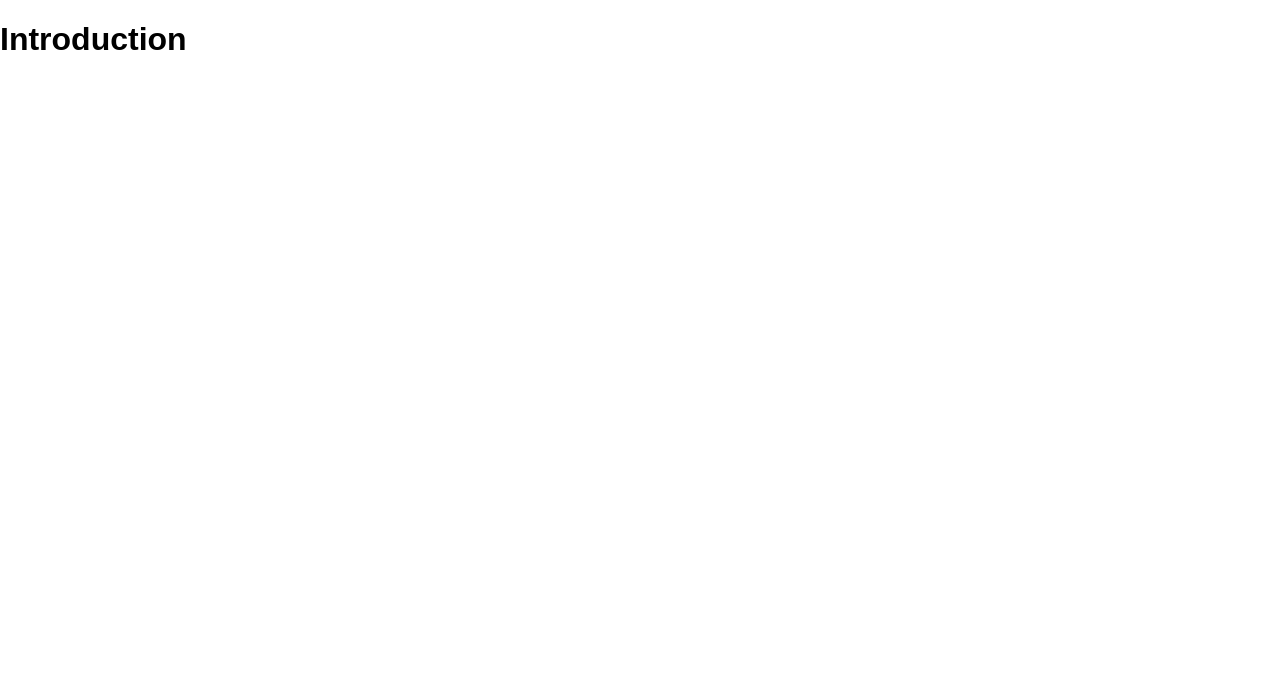
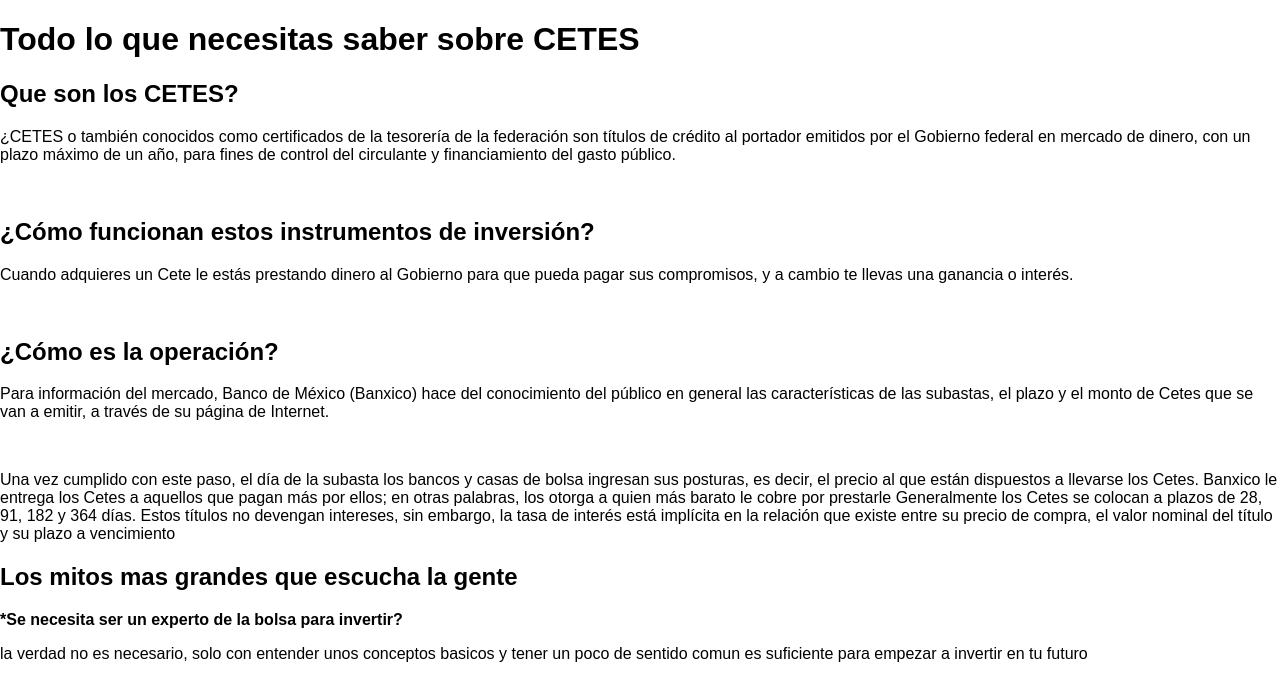
Before and after one commit to sadotsoy/pesito-frontend, a React (Create React App) app: page /introduction in a window 1280 px wide. Shown: the top 700 px of the page. Built offline with nearby package versions, Linux system fonts and the light colour scheme; the HTML template or start-up script is replaced by a standard one.

Commit message:
avance1 de Introduccion

```diff
--- a/src/components/Introduction/Introduction.js
+++ b/src/components/Introduction/Introduction.js
@@ -1,12 +1,44 @@
 import React, {Component} from 'react';
+import {Button, Grid, Row, Col, Clearfix, PageHeader, Panel, PanelGroup, Accordion} from 'react-bootstrap';
 
 class Introduction extends Component {
 
   render() {
     return(
       <div className="Introduction">
-        <h1>Introduction</h1>
+        <PageHeader>Todo lo que necesitas saber sobre CETES</PageHeader>
+        <h2>Que son los CETES?</h2>
+
+        <p>¿CETES o también conocidos como certificados de la tesorería de la federación son títulos de crédito al
+        portador emitidos por el Gobierno federal en mercado de dinero, con un plazo máximo de un año,
+        para fines de control del circulante y financiamiento del gasto público.</p>
+        <br/>
+        <h2>¿Cómo funcionan estos instrumentos de inversión?</h2>
+        <p>Cuando adquieres un Cete le estás prestando dinero al Gobierno para que pueda pagar sus compromisos,
+         y a cambio te llevas una ganancia o interés.</p>
+         <br/>
+         <h2>¿Cómo es la operación?</h2>
+         <p>Para información del mercado, Banco de México (Banxico)  hace del conocimiento del público en
+         general las características de las subastas, el plazo y el monto de Cetes que se van a emitir,
+         a través de su página de Internet.</p>
+         <br/>
+		<p>Una vez cumplido con este paso, el día de la subasta los bancos y casas de bolsa ingresan sus posturas,
+		es decir, el precio al que están dispuestos a llevarse los Cetes. Banxico le entrega los Cetes a aquellos
+		que pagan más por ellos; en otras palabras, los otorga a quien más barato le cobre por prestarle
+			Generalmente los Cetes se colocan a plazos de 28, 91, 182 y 364 días. Estos títulos no devengan intereses, sin embargo, la tasa de interés está implícita en la relación que existe entre su precio de compra, el valor nominal del título y su plazo a vencimiento
+</p>
+
+        <h2>Los mitos mas grandes que escucha la gente</h2>
+
+
+
+         <strong>*Se necesita ser un experto de la bolsa para invertir?</strong>
+         	<p>la verdad no es necesario, solo con entender unos conceptos basicos y tener un poco de sentido comun es suficiente
+         	para empezar a invertir en tu futuro</p>
       </div>
+
+
+
     );
   }
 }
```
Also changed, not shown: 1 other file (tests, documents, lock files or other folders).
